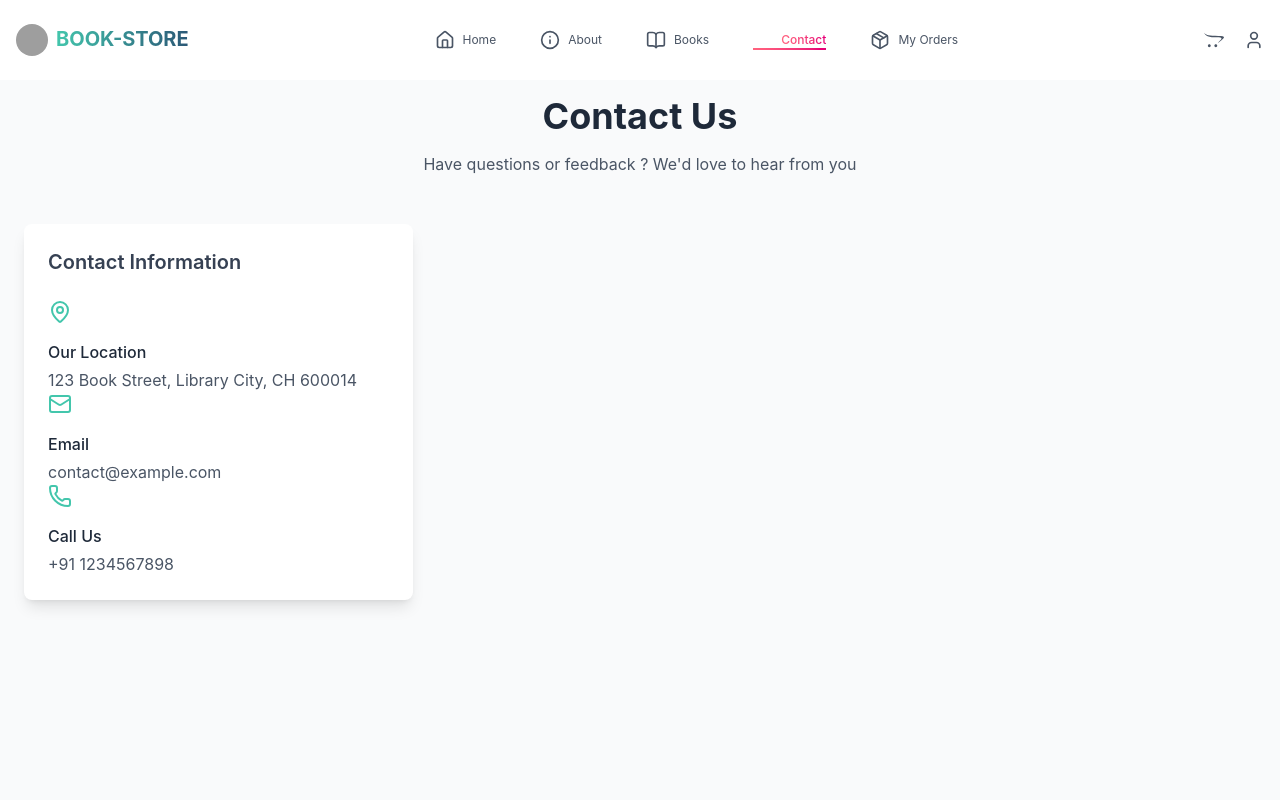
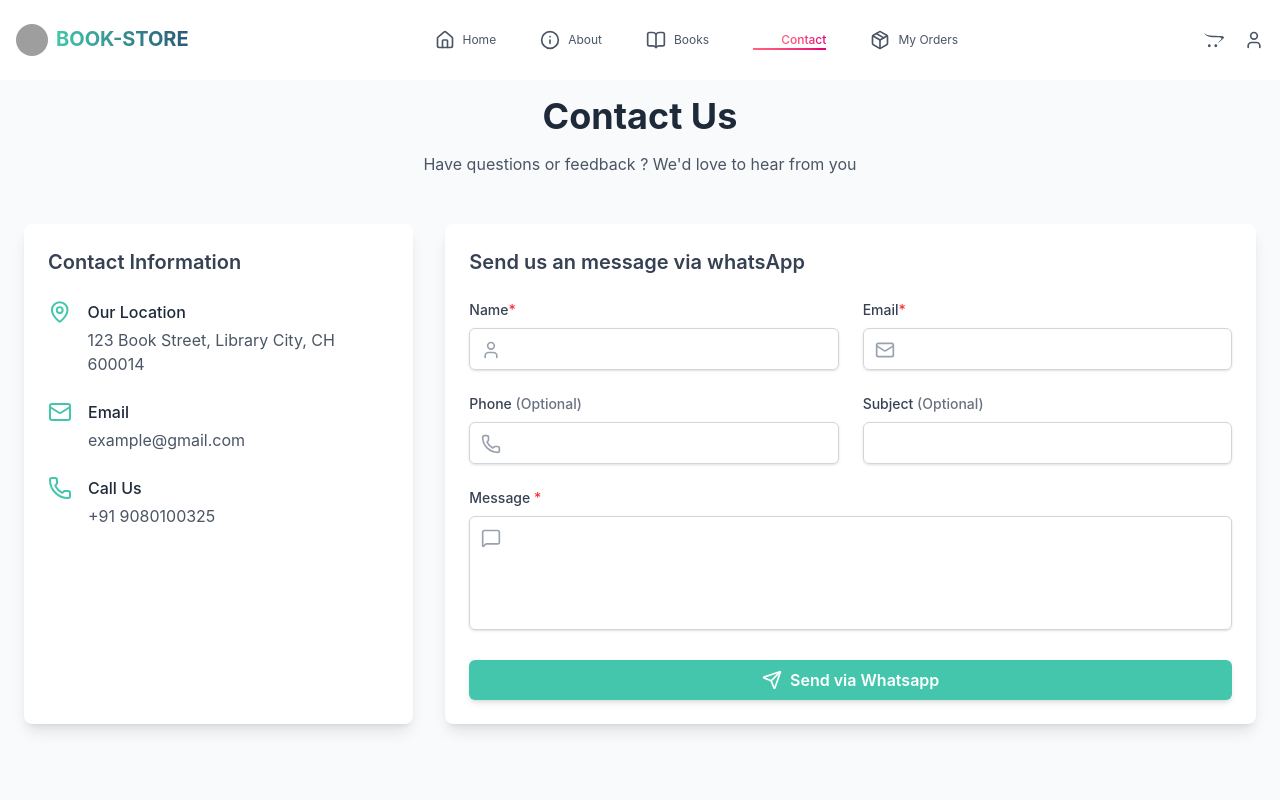
Before and after one commit to developer24Sri/book-store, a React (Vite) app in the folder frontend/: page /contact in a window 1280 px wide. Shown: the top 800 px of the page. Built offline with nearby package versions, Linux system fonts and the light colour scheme; grey boxes are pictures that could not be loaded.

Commit message:
completed Contact component for the contactPage withe the UI for it

```diff
--- a/frontend/src/components/Contact.tsx
+++ b/frontend/src/components/Contact.tsx
@@ -1,9 +1,23 @@
-import { AlertCircle, CheckCircle, Mail, MapPin, Phone } from "lucide-react";
-import { useState } from "react"
+import { AlertCircle, CheckCircle, Mail, MapPin, MessageSquare, Phone, Send, User } from "lucide-react";
+import React, { useState } from "react"
 
+interface newErrors {
+    name?: string,
+    email?: string,
+    message?: string,
+    [key: string]: string | undefined;
+}
+
+interface ContactFormData {
+    name: string,
+    email: string,
+    phone: string,
+    subject: string,
+    message: string
+}
 
 const Contact = () => {
-    const [formData, setFormData] = useState({
+    const [formData, setFormData] = useState<ContactFormData>({
         name: "",
         email: "",
         phone: "",
@@ -11,11 +25,14 @@ const Contact = () => {
         message: "",
     })
 
-    const [errors, setErrors] = useState({});
+
+    const [errors, setErrors] = useState<newErrors>({});
     const [isSubmitting, setIsSubmitting] = useState(false);
+    const [toast, setToast] = useState({ visible: false, message: "", type: "info" })
+    const optional = "(Optional)"; // Define it here
 
     const validateForm = () => {
-        const newErrors = {}
+        const newErrors: newErrors = {}
         if (!formData.name.trim()) newErrors.name = "Name is required"
         if (!formData.email.trim()) newErrors.email = "Email is required"
         if (!formData.message.trim()) newErrors.message = "Message is required"
@@ -23,14 +40,12 @@ const Contact = () => {
         return Object.keys(newErrors).length === 0
     }
 
-    const [toast, setToast] = useState({ visible: false, message: "", type: "info" })
-
     // function submit data and redirect to what'sup web with the data,
-    const handleSubmit = (e) => {
+    const handleSubmit = (e: React.SubmitEvent<HTMLFormElement>) => {
         e.preventDefault();
 
         if (!validateForm()) return;
-        const whatsappNumber = "1234567894";
+        const whatsappNumber = "9080100325";
         const textLines = [
             `Name: ${formData.name}`,
             `Email: ${formData.email}`,
@@ -41,6 +56,7 @@ const Contact = () => {
         const text = textLines.join("\n")
 
         const url = `https://wa.me/${whatsappNumber}?text=${encodeURIComponent(text)}`
+
         window.open(url, "_blank");
         setFormData({
             name: "",
@@ -51,13 +67,13 @@ const Contact = () => {
         })
         setErrors({});
 
-        const handleChange = (e) => {
+    }
+
+    const handleChange = (e: React.ChangeEvent<HTMLInputElement | HTMLTextAreaElement>) => {
         const { name, value } = e.target;
         setFormData(prev => ({ ...prev, [name]: value }))
 
         if (errors[name]) setErrors(prev => ({ ...prev, [name]: "" }))
-        }
-
     }
 
     return (
@@ -68,7 +84,7 @@ const Contact = () => {
                         }`}>
                         {toast.type === "success" ? (
                             <CheckCircle className="h-5 w-5 mr-2" />
-                            ):(
+                        ) : (
                             <AlertCircle className="h-5 w-5 mr-2" />
                         )}
                         <span>{toast.message}</span>
@@ -84,27 +100,110 @@ const Contact = () => {
                     <div className="grid grid-cols-1 lg:grid-cols-3 gap-8">
                         <div className="bg-white p-6 rounded-lg shadow-lg">
                             <h2 className="text-xl font-semibold text-gray-700 mb-6">Contact Information</h2>
-                            <div className="space-y-4">
+                            <div className="space-y-6">
                                 <div className="flex items-start space-x-4">
                                     <MapPin className="h-6 w-6 text-[#43C6AC]" />
-                                </div>
+                                    <div>
                                         <h3 className="font-medium text-gray-800 mb-1">Our Location</h3>
                                         <p className="text-gray-600">123 Book Street, Library City, CH 600014</p>
                                     </div>
-                            <div className="space-y-4">
+                                </div>
                                 <div className="flex items-start space-x-4">
                                     <Mail className="h-6 w-6 text-[#43C6AC]" />
+                                    <div>
+                                        <h3 className="font-medium text-gray-800 mb-1">Email</h3>
+                                        <p className="text-gray-600">example@gmail.com</p>
                                     </div>
-                                <h3 className="font-medium text-gray-800 mb-1">Email</h3>
-                                <p className="text-gray-600">contact@example.com</p>
                                 </div>
-                            <div className="space-y-4">
                                 <div className="flex items-start space-x-4">
                                     <Phone className="h-6 w-6 text-[#43C6AC]" />
+                                    <div>
+                                        <h3 className="font-medium text-gray-800 mb-1">Call Us</h3>
+                                        <p className="text-gray-600">+91 9080100325</p>
                                     </div>
-                                <h3 className="font-medium text-gray-800 mb-1">Call Us</h3>
-                                <p className="text-gray-600">+91 1234567898</p>
                                 </div>
+                            </div>
+                        </div>
+                        {/* form */}
+                        <div className="lg:col-span-2 bg-white p-6 rounded-lg shadow-lg">
+                            <h2 className="text-xl font-semibold text-gray-700 mb-6">Send us an message via whatsApp</h2>
+                            <form onSubmit={handleSubmit} className="space-y-6">
+                                <div className="grid grid-cols-1 md:grid-cols-2 gap-6">
+                                    {["name", "email"].map((field) => (
+                                        <div className="space-y-2" key={field}>
+                                            <label className="block text-sm font-medium text-gray-700">
+                                                {field.charAt(0).toUpperCase() + field.slice(1)}
+                                                <span className="text-red-500">*</span>
+                                            </label>
+                                            <div className="relative">
+                                                {field === "name" ?
+                                                    (
+                                                        <User className="absolute left-3 top-3 h-5 w-5 text-gray-400" />
+                                                    ) : (
+                                                        <Mail className="absolute left-3 top-3 h-5 w-5 text-gray-400" />
+                                                    )}
+                                                <input
+                                                    type={field === "email" ? "email" : "text"}
+                                                    name={field}
+                                                    value={formData[field as keyof ContactFormData]}
+                                                    onChange={handleChange}
+                                                    className="w-full pl-10 pr-4 py-2 border border-gray-300 rounded-md shadow-sm focus:ring-[#43C6AC] focus:border-[#43C6AC] text-gray-700"
+
+                                                />
+                                                {errors[field] && <p className="text-sm text-red-500 mt-1">{errors[field]}</p>}
+                                            </div>
+                                        </div>
+                                    ))}
+                                    <div className="space-y-2">
+                                        <label className="block text-sm font-medium text-gray-700">
+                                            Phone <span className="text-gray-500">{optional}</span>
+                                        </label>
+                                        <div className="relative">
+                                            <Phone className="absolute left-3 top-3 text-gray-400 h-5 w-5" />
+                                            <input
+                                                type="tel"
+                                                name="phone"
+                                                value={formData.phone}
+                                                onChange={handleChange}
+                                                className="w-full pl-10 pr-4 py-2 border border-gray-300 rounded-md shadow-sm focus:ring-[#43C6AC] focus:border-[#43C6AC] text-gray-700" />
+                                        </div>
+                                    </div>
+                                    <div className="space-y-2">
+                                        <label className="block text-sm font-medium text-gray-700">
+                                            Subject <span className="text-gray-500">{optional}</span>
+                                        </label>
+                                        <input
+                                            name="subject"
+                                            value={formData.subject}
+                                            onChange={handleChange}
+                                            className="w-full pl-10 pr-4 py-2 border border-gray-300 rounded-md shadow-sm focus:ring-[#43C6AC] focus:border-[#43C6AC] text-gray-700" />
+                                    </div>
+                                </div>
+                                <div className="space-y-2">
+                                    <label className="block text-sm font-medium text-gray-700">
+                                        Message <span className="text-red-500">*</span>
+                                    </label>
+                                    <div className="relative">
+                                        <MessageSquare className="absolute left-3 top-3 text-gray-400 h-5 w-5" />
+                                        <textarea
+                                            name="message"
+                                            rows={4}
+                                            value={formData.message}
+                                            onChange={handleChange}
+                                            className="w-full pl-10 pr-4 py-2 border border-gray-300 rounded-md shadow-sm focus:ring-[#43C6AC] focus:border-[#43C6AC] text-gray-700 resize-none"
+                                        />
+                                        {errors.message && <p className="text-sm text-red-500 mt-1">{errors.message}</p>
+                                        }
+
+                                    </div>
+                                </div>
+                                <button type="submit" disabled={isSubmitting} className="w-full flex justify-center items-center bg-[#43C6AC] hover:bg-[#36b39f] text-white font-semibold py-2 px-4 rounded-md shadow-md transition duration-200 disabled:opacity-50 disabled:cursor-not-allowed">
+                                    <div className="flex items-center">
+                                        <Send className="w-5 h-5 mr-2" />
+                                        Send via Whatsapp
+                                    </div>
+                                </button>
+                            </form>
                         </div>
                     </div>
                 </div>
```
Lines whose indentation alone changed are shown as unchanged.
